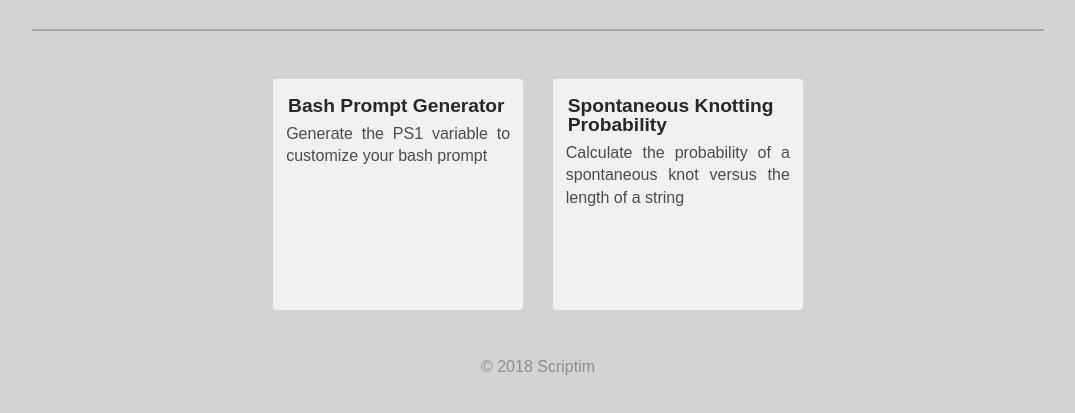
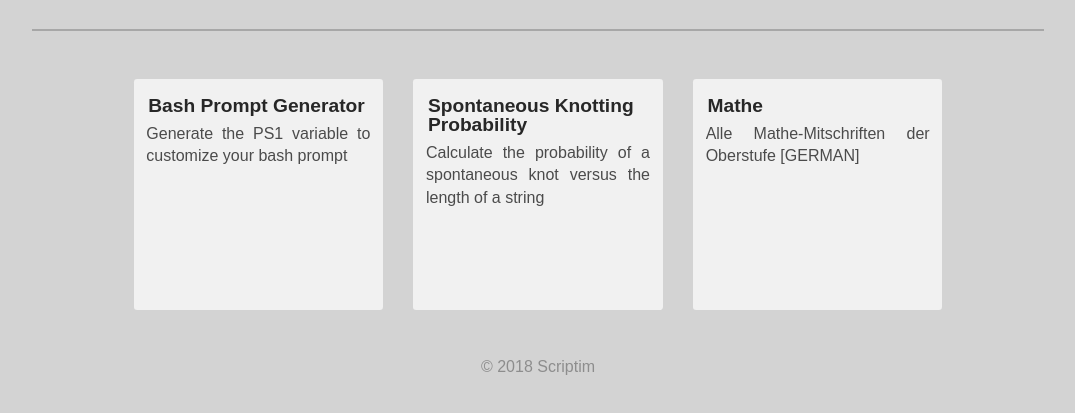
Before and after one commit to Scriptim/Scriptim.github.io, a plain HTML site: page index.html in a window 1280 px wide. Shown: the part 85-498 px from the top of the page, without its empty margins (102-1177 px from the left). Drawn offline with Linux system fonts and the light colour scheme.

Commit message:
Mathe/Mathe.pdf

```diff
--- a/index.html
+++ b/index.html
@@ -30,6 +30,13 @@
         <p>Calculate the probability of a spontaneous knot versus the length of a string</p>
       </div>
     </a>
+
+    <a href="https://scriptim.github.io/Mathe/Mathe.pdf" title="Mathe.pdf" class="tile preventcache" download>
+      <div class="tile_content">
+        <h2>Mathe</h2>
+        <p>Alle Mathe-Mitschriften der Oberstufe [GERMAN]</p>
+      </div>
+    </a>
   </main>
 
   <footer>&copy 2018 <a href="https://github.com/Scriptim" title="github.com/Scriptim">Scriptim</a></footer>
```
